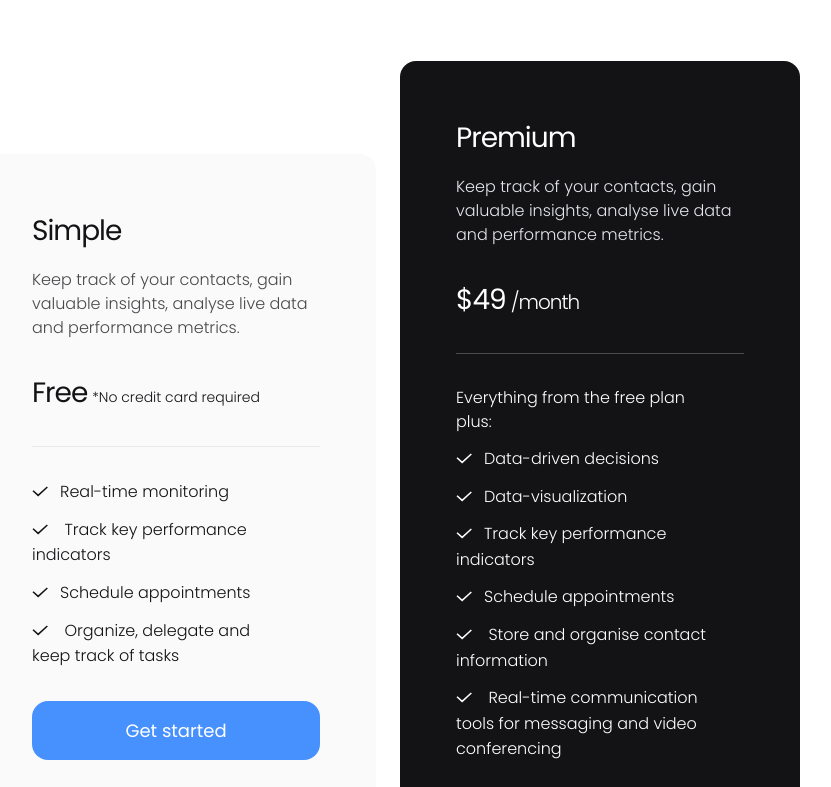
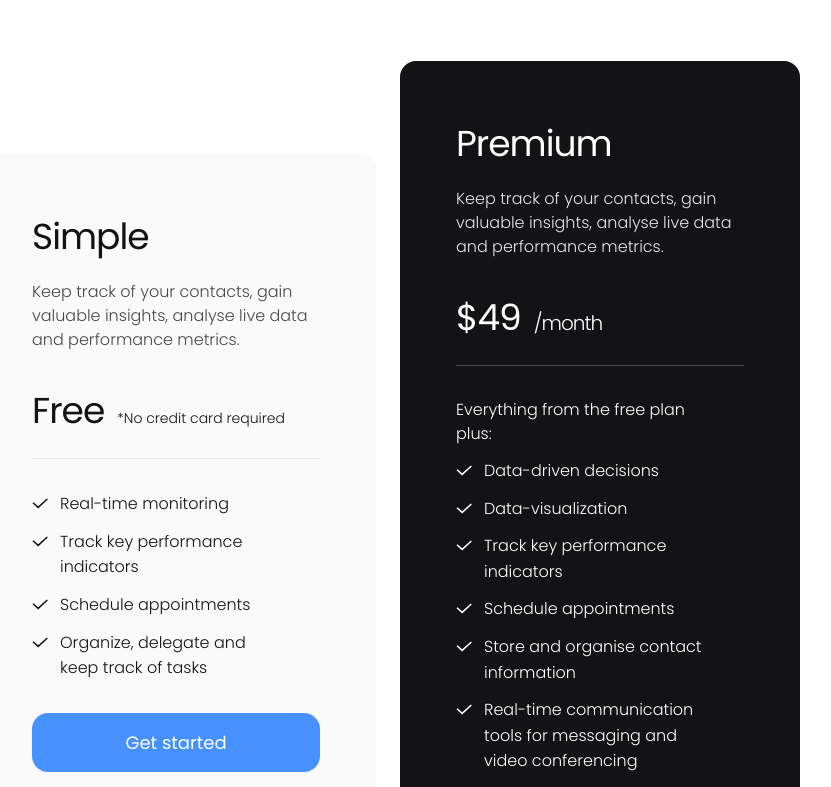
Before and after one commit to belko2k/growth-landing, a website built with Vite: page index.html in a window 1280 px wide. Shown: the part 2893-3680 px from the top of the page, without its empty margins (252-1083 px from the left). Built offline with nearby package versions, Linux system fonts and the light colour scheme.

Commit message:
PLAN marker + fs + spacing

```diff
--- a/styles/style.css
+++ b/styles/style.css
@@ -440,6 +440,7 @@ body {
 }
 
 .pricing-section .pricing .plan .plan__price {
+  gap: 0.5rem;
   align-items: baseline;
 }
 
@@ -474,20 +475,20 @@ body {
 .pricing-section .pricing .plan ul {
   list-style: none;
   line-height: 1.6;
+  padding-left: 1rem;
 }
 
 .pricing-section .pricing .plan ul li {
   margin-top: 0.75rem;
+  padding-left: 0.75rem;
 }
 
-.pricing-section .pricing .plan ul li[data-icon='check-light']::before {
+.pricing-section .pricing .plan ul li[data-icon='check-light']::marker {
   content: url(../images/checkmark-dark.svg);
-  margin-right: 0.75rem;
 }
 
-.pricing-section .pricing .plan ul li[data-icon='check-dark']::before {
+.pricing-section .pricing .plan ul li[data-icon='check-dark']::marker {
   content: url(../images/checkmark-light.svg);
-  margin-right: 0.75rem;
 }
 
 .pricing-section .pricing .plan button {
@@ -539,11 +540,20 @@ body {
   }
 
   .pricing-section .pricing .plan .plan__title {
+    font-size: var(--fs-900);
     margin-bottom: 1rem;
+  }
+
+  .pricing-section .pricing .plan .plan__price p[data-type='price'] {
+    font-size: var(--fs-900);
   }
 
   .pricing-section .pricing .plan .plan__price p[data-hidden='true'] {
     display: block;
+  }
+
+  .pricing-section .pricing .plan .divider {
+    margin-top: 1.25rem;
   }
 }
 
```
